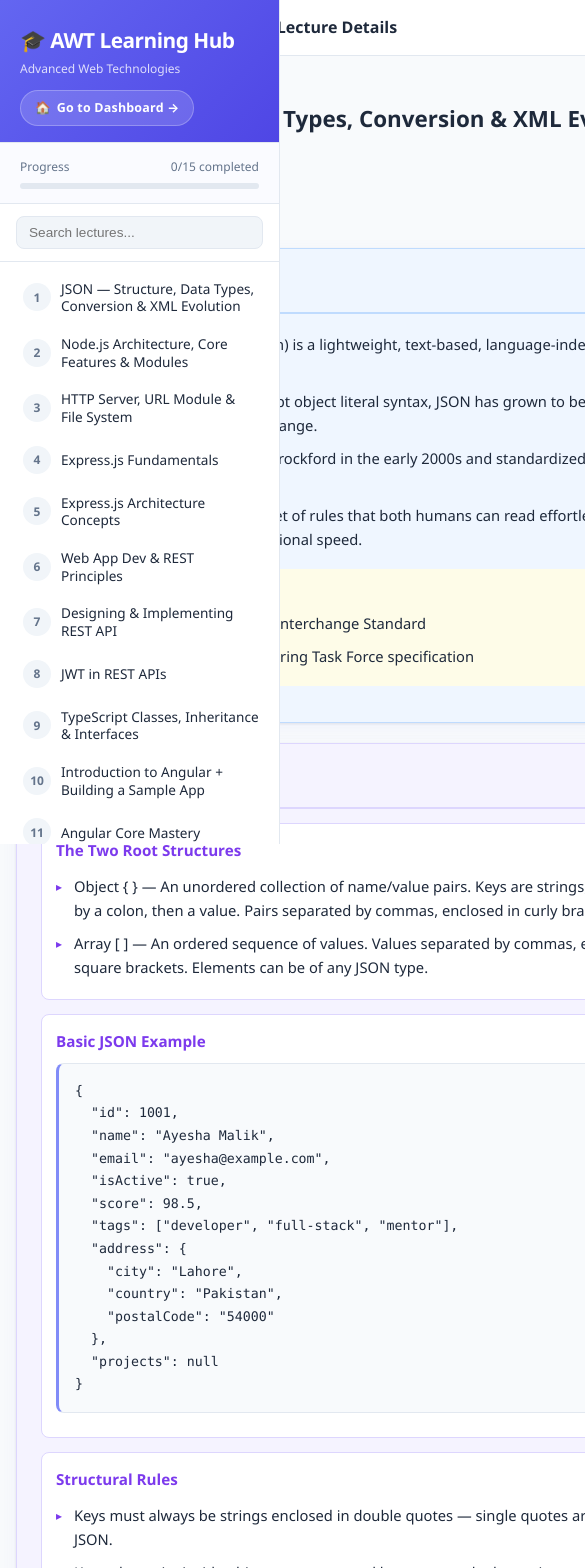
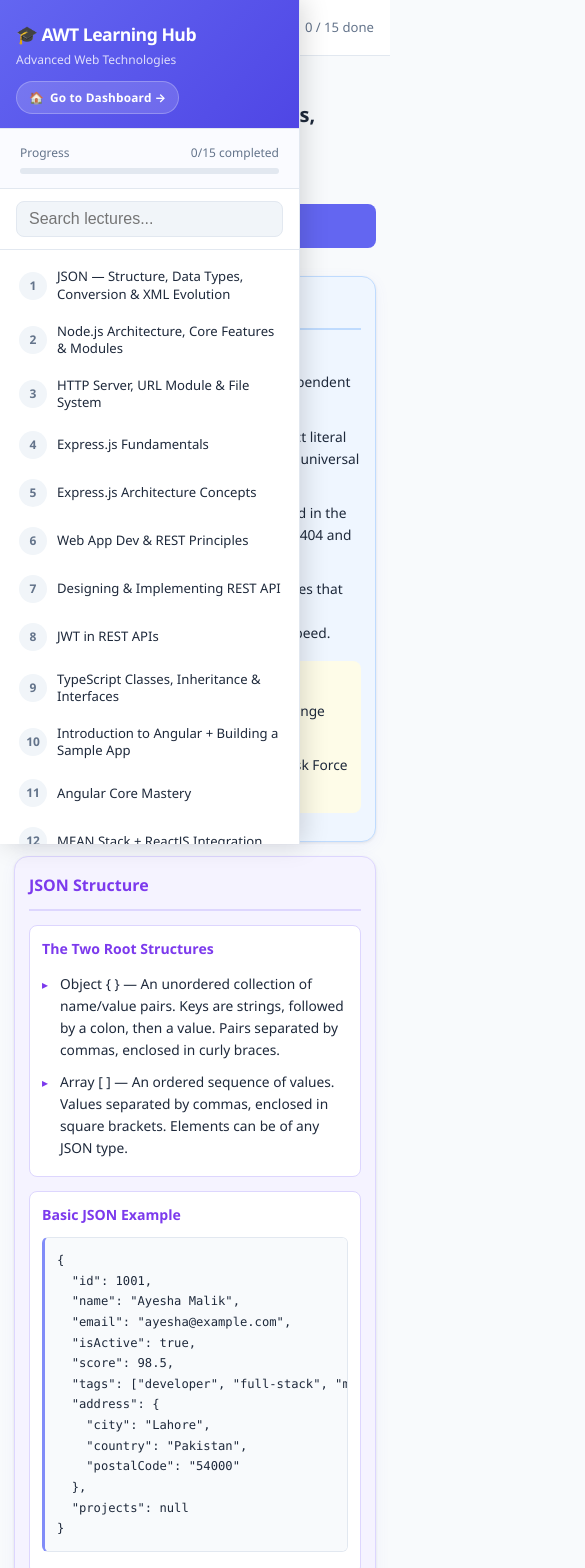
Before and after one commit to MaidaAmjad/Lecture-Contents-AWT, a React (Vite) app in the folder awt-learning-hub/: page /lecture/1 in a window 390 px wide. Shown: the top 1568 px of the page, 585 px wide, since content can reach past the window. Built offline with nearby package versions, Linux system fonts and the light colour scheme.

Commit message:
Mobile responsive

```diff
--- a/awt-learning-hub/index.html
+++ b/awt-learning-hub/index.html
@@ -3,8 +3,9 @@
   <head>
     <meta charset="UTF-8" />
     <link rel="icon" type="image/svg+xml" href="/vite.svg" />
-    <meta name="viewport" content="width=device-width, initial-scale=1.0" />
-    <title>AWT Learning Hub</title>
+    <meta name="viewport" content="width=device-width, initial-scale=1.0, maximum-scale=5.0" />
+    <meta name="theme-color" content="#6366f1" />
+    <title>AWT Learning Hub — CSC337</title>
   </head>
   <body>
     <div id="root"></div>
--- a/awt-learning-hub/src/index.css
+++ b/awt-learning-hub/src/index.css
@@ -1903,3 +1903,193 @@ tr:hover td { background: #f0f1ff; }
   .team-lead-col,
   .team-juniors-col { padding: 20px; }
 }
+
+/* ════════════════════════════════════════
+   MOBILE RESPONSIVE — COMPREHENSIVE
+   ════════════════════════════════════════ */
+
+/* ── Base mobile meta ── */
+html { -webkit-text-size-adjust: 100%; }
+
+/* ── Topbar mobile improvements ── */
+@media (max-width: 768px) {
+  .topbar {
+    padding: 12px 16px;
+    gap: 10px;
+  }
+  .topbar-title {
+    font-size: 0.88rem;
+    flex: 1;
+    text-align: center;
+    white-space: nowrap;
+    overflow: hidden;
+    text-overflow: ellipsis;
+  }
+  .menu-btn {
+    font-size: 1.2rem;
+    padding: 4px 8px;
+    border-radius: 6px;
+    background: var(--secondary);
+    flex-shrink: 0;
+  }
+}
+
+/* ── Sidebar mobile ── */
+@media (max-width: 768px) {
+  .sidebar {
+    width: 88vw;
+    max-width: 300px;
+    box-shadow: 4px 0 24px rgba(0,0,0,0.15);
+  }
+  .sidebar-header { padding: 20px 16px 14px; }
+  .sidebar-logo { font-size: 1.1rem; }
+  .sidebar-dashboard-btn { font-size: 0.74rem; padding: 6px 12px; }
+  .nav-item { padding: 10px 16px; }
+  .nav-text { font-size: 0.82rem; }
+}
+
+/* ── Dashboard page ── */
+@media (max-width: 768px) {
+  .dashboard-page { padding: 12px 14px 40px; }
+
+  /* Quote banner */
+  .quote-banner { padding: 14px 14px; gap: 10px; }
+  .quote-icon { font-size: 2rem; }
+  .quote-text { font-size: 0.88rem; }
+  .quote-refresh { width: 30px; height: 30px; font-size: 1rem; }
+
+  /* Hero */
+  .dash-hero { padding: 20px 18px; gap: 16px; }
+  .dash-hero-text h1 { font-size: 1.2rem; }
+  .dash-hero-text p { font-size: 0.85rem; margin-bottom: 14px; }
+  .dash-cta-btn { font-size: 0.82rem; padding: 9px 16px; }
+
+  /* Stats */
+  .dash-stats { grid-template-columns: 1fr 1fr; gap: 10px; }
+  .dash-stat-card { padding: 14px 14px; gap: 10px; }
+  .dash-stat-icon { font-size: 1.4rem; }
+  .dash-stat-value { font-size: 1.3rem; }
+  .dash-stat-label { font-size: 0.72rem; }
+
+  /* Two col panels */
+  .dash-two-col { gap: 12px; }
+  .dash-panel { padding: 16px; }
+  .dash-next-card { padding: 14px; }
+  .dash-next-title { font-size: 0.88rem; }
+  .dash-next-desc { font-size: 0.76rem; }
+  .dash-next-arrow { font-size: 1rem; right: 12px; }
+
+  /* Section header */
+  .dash-section-header { flex-direction: column; align-items: flex-start; gap: 8px; }
+  .dash-progress-inline { font-size: 0.75rem; }
+
+  /* Lecture cards */
+  .lectures-grid { grid-template-columns: 1fr; gap: 12px; }
+  .lecture-card { padding: 16px; }
+  .card-title { font-size: 0.92rem; }
+  .card-desc { font-size: 0.78rem; }
+}
+
+@media (max-width: 400px) {
+  .dash-stats { grid-template-columns: 1fr 1fr; gap: 8px; }
+  .dash-stat-card { padding: 12px 10px; }
+  .dash-stat-value { font-size: 1.15rem; }
+}
+
+/* ── Lecture page mobile ── */
+@media (max-width: 768px) {
+  .lecture-page { padding: 16px 14px 32px; max-width: 100%; }
+  .lecture-title { font-size: 1.25rem; line-height: 1.3; }
+  .lecture-meta-row { gap: 6px; flex-wrap: wrap; }
+  .complete-btn { width: 100%; text-align: center; padding: 11px; font-size: 0.85rem; }
+  .lecture-nav-btns { gap: 8px; }
+  .nav-btn { padding: 9px 14px; font-size: 0.82rem; flex: 1; justify-content: center; }
+
+  /* Sections */
+  .lecture-section { padding: 16px 14px; margin-bottom: 14px; }
+  .section-heading { font-size: 1rem; }
+  .content-list li { font-size: 0.86rem; }
+  .subsection { padding: 12px; }
+  .subsection-title { font-size: 0.88rem; }
+
+  /* Code blocks — horizontal scroll */
+  .code-block {
+    font-size: 0.76rem;
+    padding: 12px;
+    border-radius: 6px;
+    overflow-x: auto;
+    -webkit-overflow-scrolling: touch;
+    white-space: pre;
+    max-width: 100%;
+  }
+
+  /* Tables — horizontal scroll */
+  .table-wrap {
+    overflow-x: auto;
+    -webkit-overflow-scrolling: touch;
+    border-radius: 6px;
+  }
+  table { min-width: 420px; font-size: 0.8rem; }
+  th, td { padding: 8px 10px; }
+
+  /* Quiz */
+  .quiz-section { padding: 16px 14px; }
+  .quiz-title { font-size: 0.95rem; }
+  .quiz-question { font-size: 0.84rem; padding: 10px 12px; }
+  .quiz-answer { font-size: 0.82rem; padding: 10px 12px; }
+
+  /* Example box */
+  .example-box { padding: 10px 12px; }
+  .example-label { font-size: 0.72rem; }
+}
+
+/* ── Team footer mobile ── */
+@media (max-width: 768px) {
+  .team-footer { margin-top: 32px; padding-top: 24px; }
+  .team-footer-title { font-size: 0.92rem; }
+  .team-footer-inner { flex-direction: column; }
+  .team-lead-col {
+    border-right: none;
+    border-bottom: 1px solid rgba(99,102,241,0.25);
+    padding: 18px 16px;
+  }
+  .team-juniors-col { padding: 18px 16px; }
+  .team-card { padding: 12px 14px; }
+  .team-card-lead { padding: 16px; min-height: auto; }
+  .team-card-lead .team-avatar-lead { width: 52px; height: 52px; }
+  .team-card-lead .team-name { font-size: 0.95rem; }
+  .team-name { font-size: 0.85rem; }
+  .team-footer-copy { font-size: 0.72rem; }
+}
+
+/* ── Badges wrap on small screens ── */
+@media (max-width: 480px) {
+  .lecture-meta-row { gap: 5px; }
+  .badge { font-size: 0.68rem; padding: 3px 8px; }
+  .card-meta { gap: 5px; }
+  .stats-row { gap: 6px; }
+  .stat-chip { font-size: 0.75rem; padding: 5px 10px; }
+}
+
+/* ── Prevent horizontal overflow globally ── */
+@media (max-width: 768px) {
+  .main-content { overflow-x: hidden; }
+  .lecture-page, .dashboard-page { overflow-x: hidden; }
+}
+
+/* ── Touch-friendly tap targets ── */
+@media (max-width: 768px) {
+  .nav-item { min-height: 44px; }
+  .quiz-question { min-height: 44px; }
+  .complete-btn { min-height: 44px; }
+  .nav-btn { min-height: 44px; }
+  .dash-cta-btn { min-height: 44px; }
+}
+
+/* ── Prevent iOS input zoom (font-size must be >= 16px on mobile) ── */
+@media (max-width: 768px) {
+  .sidebar-search input,
+  .search-bar-home input {
+    font-size: 16px;
+  }
+}
```
